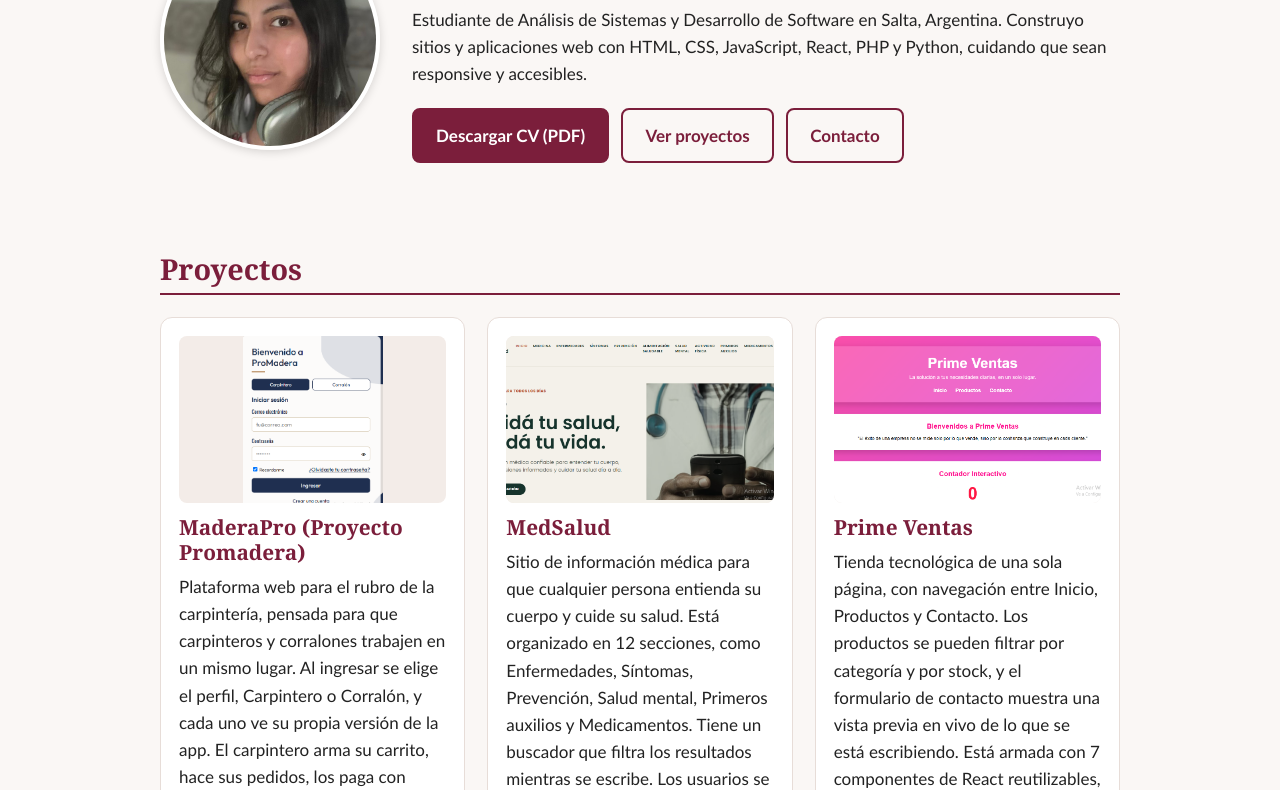
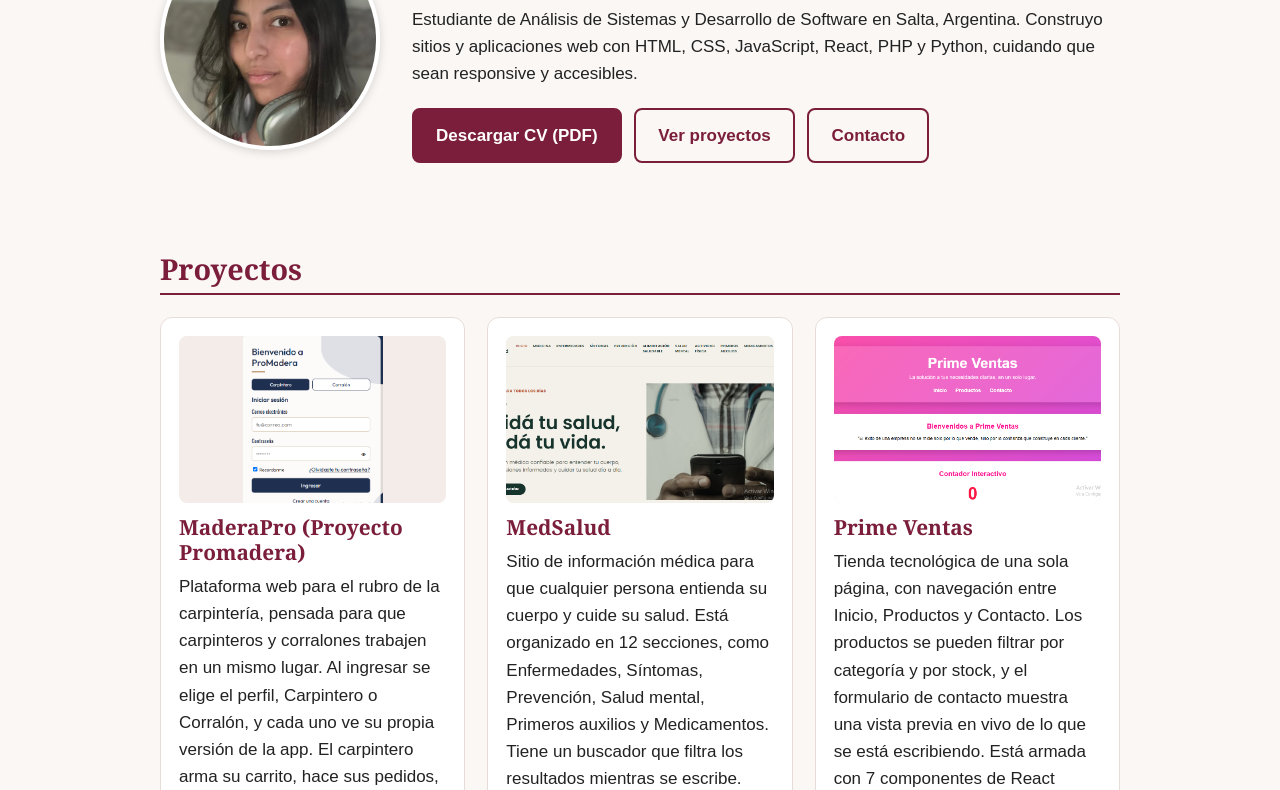
Before and after one commit to daniicamacho27/Portfolio-personal, a plain HTML site: page index.html in a window 1280 px wide. Shown: the part 220-1010 px from the top of the page. Drawn offline with Linux system fonts and the light colour scheme.

Commit message:
Cambio de tipografia

```diff
--- a/estilos.css
+++ b/estilos.css
@@ -12,7 +12,7 @@ html { scroll-behavior: smooth; }
 
 body {
   margin: 0;
-  font-family: Calibri, "Segoe UI", system-ui, sans-serif;
+  font-family: Arial, Helvetica, sans-serif;
   font-size: 17px;
   line-height: 1.6;
   color: var(--texto);
```
